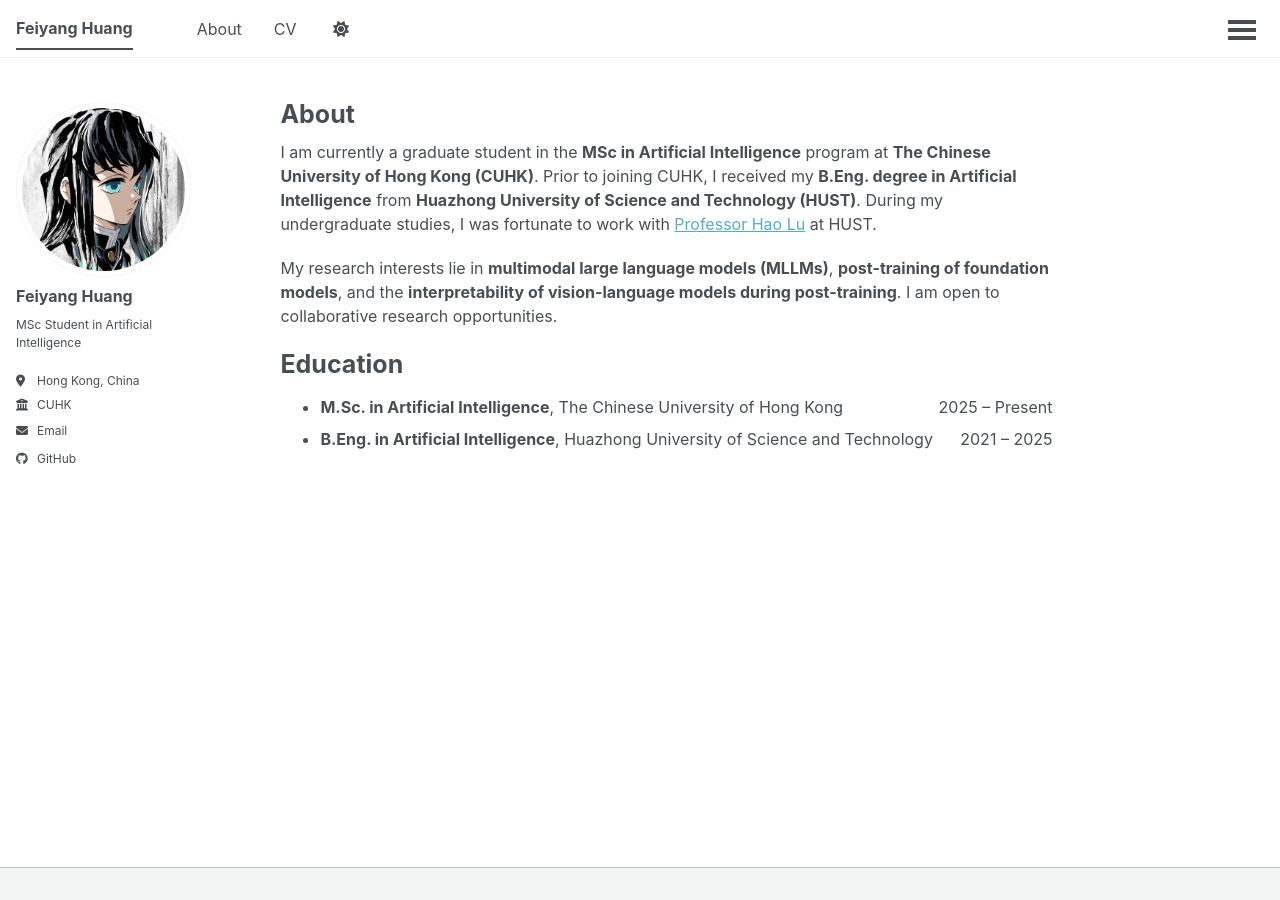
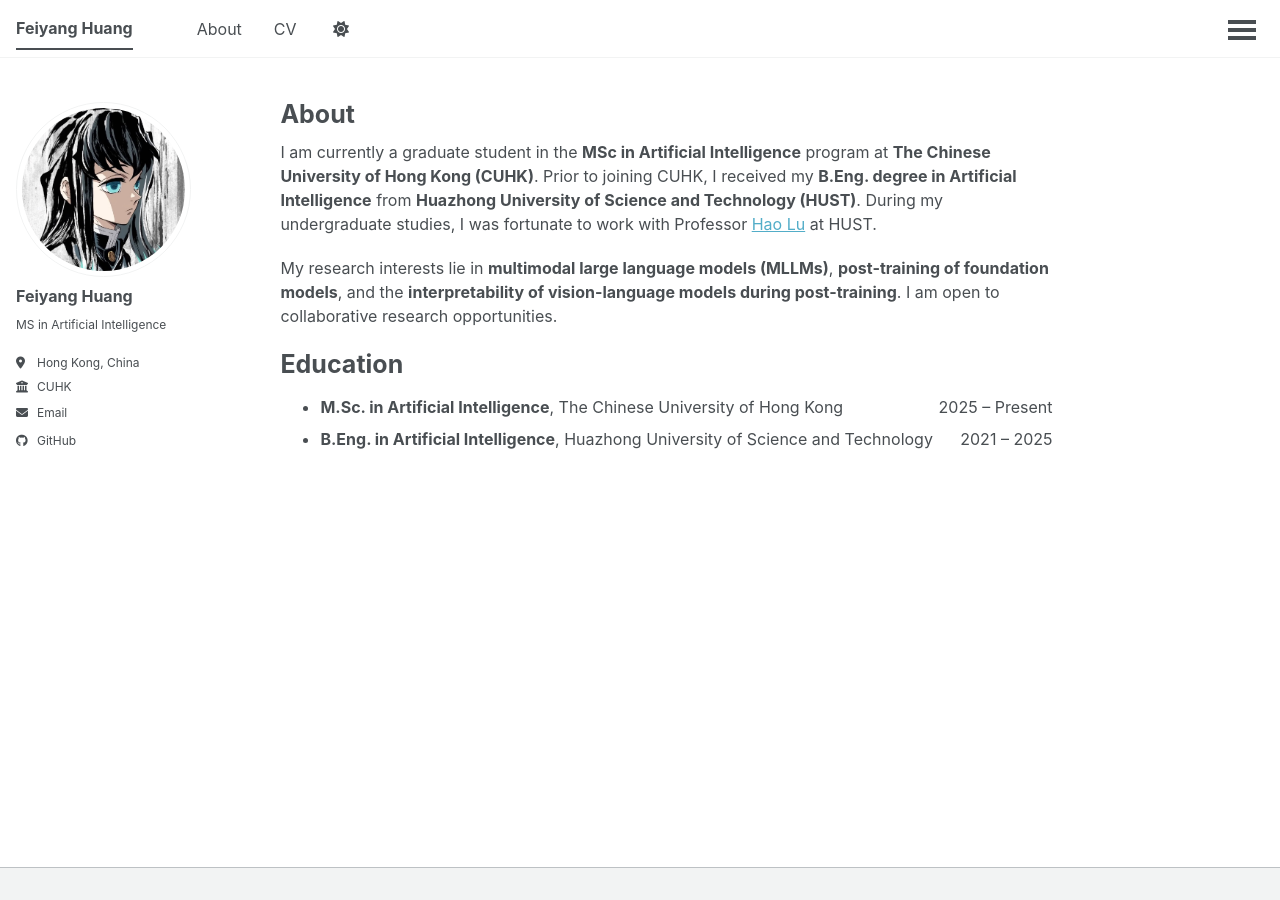
Before and after one commit to Young-1231/Young-1231.github.io, a Jekyll site: the page built from _pages/about.md, in a window 1280 px wide. Built offline with Jekyll 4.4.1, drawn with Linux system fonts in a browser that asks for light colours; a script that is not in the unit is left out.

Commit message:
Tighten Hao Lu link to name only; simplify sidebar bio
Co-Authored-By: Claude Opus 4.7 (1M context) <noreply@anthropic.com>

```diff
--- a/_config.yml
+++ b/_config.yml
@@ -14,7 +14,7 @@ author:
   avatar           : "feiyang.jpeg"
   name             : "Feiyang Huang"
   pronouns         :
-  bio              : "MSc Student in Artificial Intelligence"
+  bio              : "MS in Artificial Intelligence"
   location         : "Hong Kong, China"
   employer         : "CUHK"
   uri              :
--- a/_pages/about.md
+++ b/_pages/about.md
@@ -7,7 +7,7 @@ redirect_from:
   - /about.html
 ---
 
-I am currently a graduate student in the **MSc in Artificial Intelligence** program at **The Chinese University of Hong Kong (CUHK)**. Prior to joining CUHK, I received my **B.Eng. degree in Artificial Intelligence** from **Huazhong University of Science and Technology (HUST)**. During my undergraduate studies, I was fortunate to work with [Professor Hao Lu](https://scholar.google.com/citations?user=Ly2qWWgAAAAJ&hl=en) at HUST.
+I am currently a graduate student in the **MSc in Artificial Intelligence** program at **The Chinese University of Hong Kong (CUHK)**. Prior to joining CUHK, I received my **B.Eng. degree in Artificial Intelligence** from **Huazhong University of Science and Technology (HUST)**. During my undergraduate studies, I was fortunate to work with Professor [Hao Lu](https://scholar.google.com/citations?user=Ly2qWWgAAAAJ&hl=en) at HUST.
 
 My research interests lie in **multimodal large language models (MLLMs)**, **post-training of foundation models**, and the **interpretability of vision-language models during post-training**. I am open to collaborative research opportunities.
 
```
